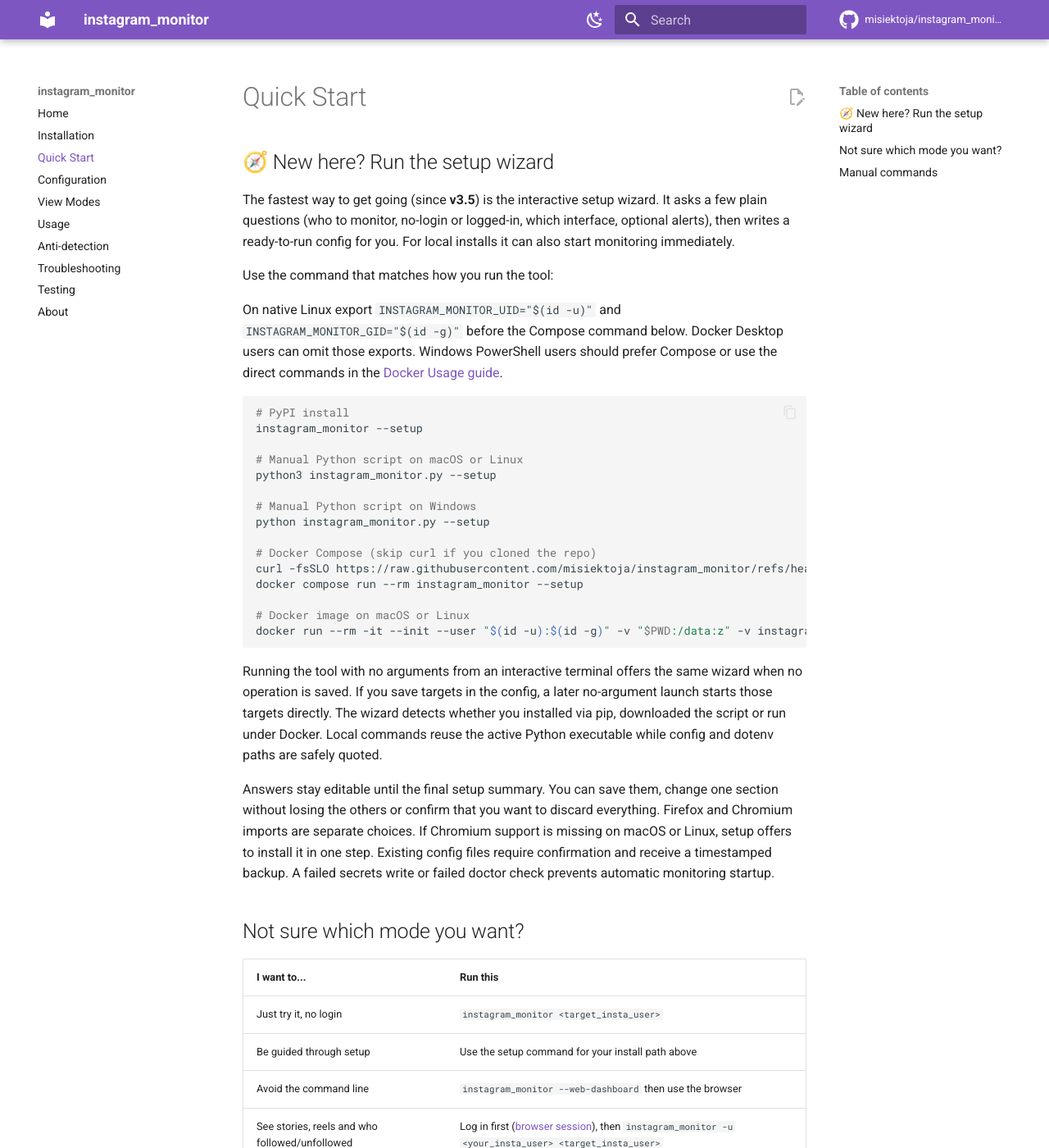
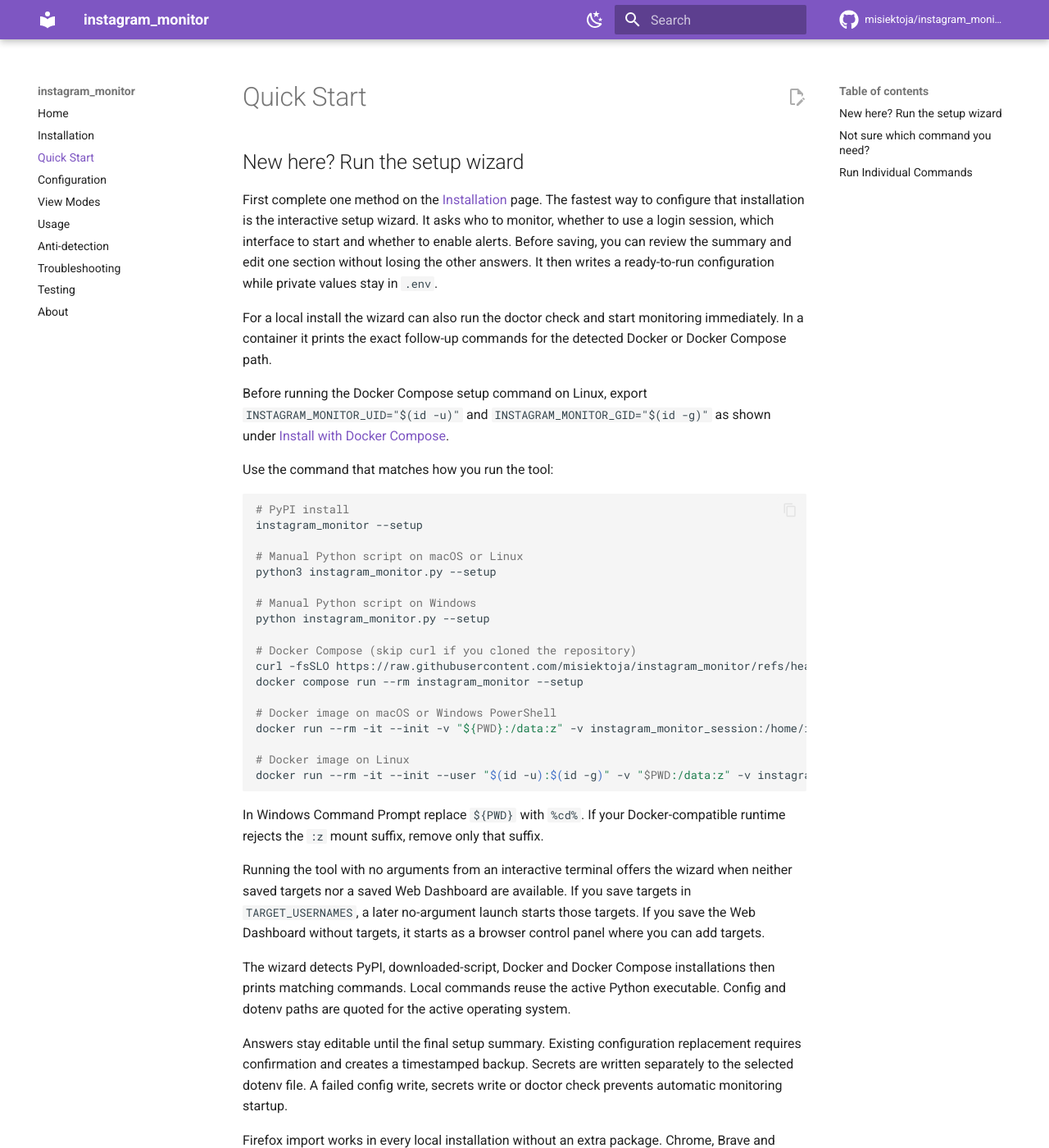
Before and after one commit to misiektoja/instagram_monitor, an MkDocs documentation site: the page built from docs/quick-start.md, in a window 1280 px wide and 1400 px high. Shown: the whole window at 82% size. Built offline with MkDocs 1.6.1 and Material for MkDocs 9.7.7, drawn with Linux system fonts in a browser that asks for light colours; comment, search, counter and statistics services are not loaded; some of the changed text lies outside the part shown.

Commit message:
docs(quick-start): add install-aware setup and run commands

````diff
--- a/docs/quick-start.md
+++ b/docs/quick-start.md
@@ -1,13 +1,15 @@
 # Quick Start
 
-<a id="-new-here-run-the-setup-wizard"></a>
-## 🧭 New here? Run the setup wizard
+<a id="new-here-run-the-setup-wizard"></a>
+## New here? Run the setup wizard
 
-The fastest way to get going (since **v3.5**) is the interactive setup wizard. It asks a few plain questions (who to monitor, no-login or logged-in, which interface, optional alerts), then writes a ready-to-run config for you. For local installs it can also start monitoring immediately.
+First complete one method on the [Installation](installation.md) page. The fastest way to configure that installation is the interactive setup wizard. It asks who to monitor, whether to use a login session, which interface to start and whether to enable alerts. Before saving, you can review the summary and edit one section without losing the other answers. It then writes a ready-to-run configuration while private values stay in `.env`.
+
+For a local install the wizard can also run the doctor check and start monitoring immediately. In a container it prints the exact follow-up commands for the detected Docker or Docker Compose path.
+
+Before running the Docker Compose setup command on Linux, export `INSTAGRAM_MONITOR_UID="$(id -u)"` and `INSTAGRAM_MONITOR_GID="$(id -g)"` as shown under [Install with Docker Compose](installation.md#docker-compose).
 
 Use the command that matches how you run the tool:
-
-On native Linux export `INSTAGRAM_MONITOR_UID="$(id -u)"` and `INSTAGRAM_MONITOR_GID="$(id -g)"` before the Compose command below. Docker Desktop users can omit those exports. Windows PowerShell users should prefer Compose or use the direct commands in the [Docker Usage guide](usage.md#docker-usage-recommended).
 
 ```sh
 # PyPI install
@@ -19,64 +21,72 @@
 # Manual Python script on Windows
 python instagram_monitor.py --setup
 
-# Docker Compose (skip curl if you cloned the repo)
+# Docker Compose (skip curl if you cloned the repository)
 curl -fsSLO https://raw.githubusercontent.com/misiektoja/instagram_monitor/refs/heads/main/docker-compose.yml
 docker compose run --rm instagram_monitor --setup
 
-# Docker image on macOS or Linux
-docker run --rm -it --init --user "$(id -u):$(id -g)" -v "$PWD:/data:z" -v instagram_monitor_session:/home/instagram/.config/instaloader misiektoja/instagram-monitor --setup
+# Docker image on macOS or Windows PowerShell
+docker run --rm -it --init -v "${PWD}:/data:z" -v instagram_monitor_session:/home/instagram/.config/instaloader misiektoja/instagram-monitor:latest --setup
+
+# Docker image on Linux
+docker run --rm -it --init --user "$(id -u):$(id -g)" -v "$PWD:/data:z" -v instagram_monitor_session:/home/instagram/.config/instaloader misiektoja/instagram-monitor:latest --setup
 ```
 
-Running the tool with no arguments from an interactive terminal offers the same wizard when no operation is saved. If you save targets in the config, a later no-argument launch starts those targets directly. The wizard detects whether you installed via pip, downloaded the script or run under Docker. Local commands reuse the active Python executable while config and dotenv paths are safely quoted.
+In Windows Command Prompt replace `${PWD}` with `%cd%`. If your Docker-compatible runtime rejects the `:z` mount suffix, remove only that suffix.
 
-Answers stay editable until the final setup summary. You can save them, change one section without losing the others or confirm that you want to discard everything. Firefox and Chromium imports are separate choices. If Chromium support is missing on macOS or Linux, setup offers to install it in one step. Existing config files require confirmation and receive a timestamped backup. A failed secrets write or failed doctor check prevents automatic monitoring startup.
+Running the tool with no arguments from an interactive terminal offers the wizard when neither saved targets nor a saved Web Dashboard are available. If you save targets in `TARGET_USERNAMES`, a later no-argument launch starts those targets. If you save the Web Dashboard without targets, it starts as a browser control panel where you can add targets.
+
+The wizard detects PyPI, downloaded-script, Docker and Docker Compose installations then prints matching commands. Local commands reuse the active Python executable. Config and dotenv paths are quoted for the active operating system.
+
+Answers stay editable until the final setup summary. Existing configuration replacement requires confirmation and creates a timestamped backup. Secrets are written separately to the selected dotenv file. A failed config write, secrets write or doctor check prevents automatic monitoring startup.
+
+Firefox import works in every local installation without an extra package. Chrome, Brave and Chromium import is available on macOS and Linux with the optional browser dependency. Container setup uses Firefox only because Chromium cookie decryption needs the host keyring. See [Session Login Using Browser Cookies](configuration.md#option-3-session-login-using-browser-cookies-recommended).
 
 <a id="not-sure-which-mode-you-want"></a>
-## Not sure which mode you want?
+## Not sure which command you need?
+
+The short commands in this table use PyPI. Keep the options and replace `instagram_monitor` with the prefix under [Command Format by Installation Method](usage.md#command-format) when you use another installation.
 
 | I want to... | Run this |
 | --- | --- |
-| Just try it, no login | `instagram_monitor <target_insta_user>` |
-| Be guided through setup | Use the setup command for your install path above |
-| Avoid the command line | `instagram_monitor --web-dashboard` then use the browser |
-| See stories, reels and who followed/unfollowed | Log in first ([browser session](configuration.md#option-3-session-login-using-browser-cookies-recommended)), then `instagram_monitor -u <your_insta_user> <target_insta_user>` |
+| Set up Instagram Monitor for the first time | Use the setup command for your installation above |
+| Try public monitoring without a login | `instagram_monitor <target_insta_user>` |
+| Start targets saved in `TARGET_USERNAMES` | `instagram_monitor --config-file instagram_monitor.conf` or `docker compose up` |
+| Start a browser control panel without targets | `instagram_monitor --web-dashboard` |
+| Monitor several accounts | `instagram_monitor target_1 target_2` or `instagram_monitor --targets target_1,target_2` |
+| Check the selected login, connectivity and targets | `instagram_monitor --doctor` |
+| See stories, reels and follower details | Import a browser session then run `instagram_monitor -u <your_insta_user> <target_insta_user>` |
 
 <a id="manual-commands"></a>
-## Manual commands
+## Run Individual Commands
 
-If you prefer to run it in a container, jump to 🐳 [Docker Usage (Recommended)](usage.md#docker-usage-recommended).
+The examples below use PyPI. For a manual script replace `instagram_monitor` with `python3 instagram_monitor.py` on macOS or Linux and `python instagram_monitor.py` on Windows. Docker and Docker Compose users should use the prefixes under [Command Format by Installation Method](usage.md#command-format).
 
-- Track the `target_insta_user` in [No-login mode](configuration.md#no-login-mode-no-session-login) (no session login):
+Track a public account in [No-Login Mode](configuration.md#no-login-mode-without-session-login):
 
 ```sh
 instagram_monitor <target_insta_user>
 ```
 
-Or if you installed [manually](installation.md#manual-python-based-installation), use `python3` on macOS or Linux and `python` on Windows:
+For stories, reels and detailed follower changes, log in to Instagram in a supported browser then import the session. Firefox is the recommended local path:
 
 ```sh
-# macOS or Linux
-python3 instagram_monitor.py <target_insta_user>
-
-# Windows
-python instagram_monitor.py <target_insta_user>
-```
-
-- Track the `target_insta_user` in [Logged-in mode](configuration.md#option-3-session-login-using-browser-cookies-recommended) (with session login via your web browser):
-
-```sh
-# log in to the Instagram account (your_insta_user) in your web browser (Firefox, Chrome, Brave or Chromium)
 instagram_monitor --import-browser-session --browser firefox
 instagram_monitor -u <your_insta_user> <target_insta_user>
 ```
 
-- You can also launch the **[Web Dashboard](view-modes.md#web-dashboard-mode)** along with tracking:
+The browser import saves an Instaloader session. Keep using the same `-u` username during monitoring. Container users must reuse the same named session volume and mount Firefox for the one-time import as shown under [Container Operation](usage.md#container-operation).
+
+Launch the [Web Dashboard](view-modes.md#web-dashboard-mode) with a target or as an empty control panel:
 
 ```sh
 instagram_monitor <target_insta_user> --web-dashboard
+instagram_monitor --web-dashboard
 ```
 
-To get the list of all supported command-line arguments / flags:
+Compose one-off Web Dashboard commands need `--service-ports`. Direct Docker commands need the loopback port mapping. Both complete forms are under [Monitoring Mode](usage.md#monitoring-mode).
+
+View every command-line option plus examples adapted to the detected installation:
 
 ```sh
 instagram_monitor --help
````
